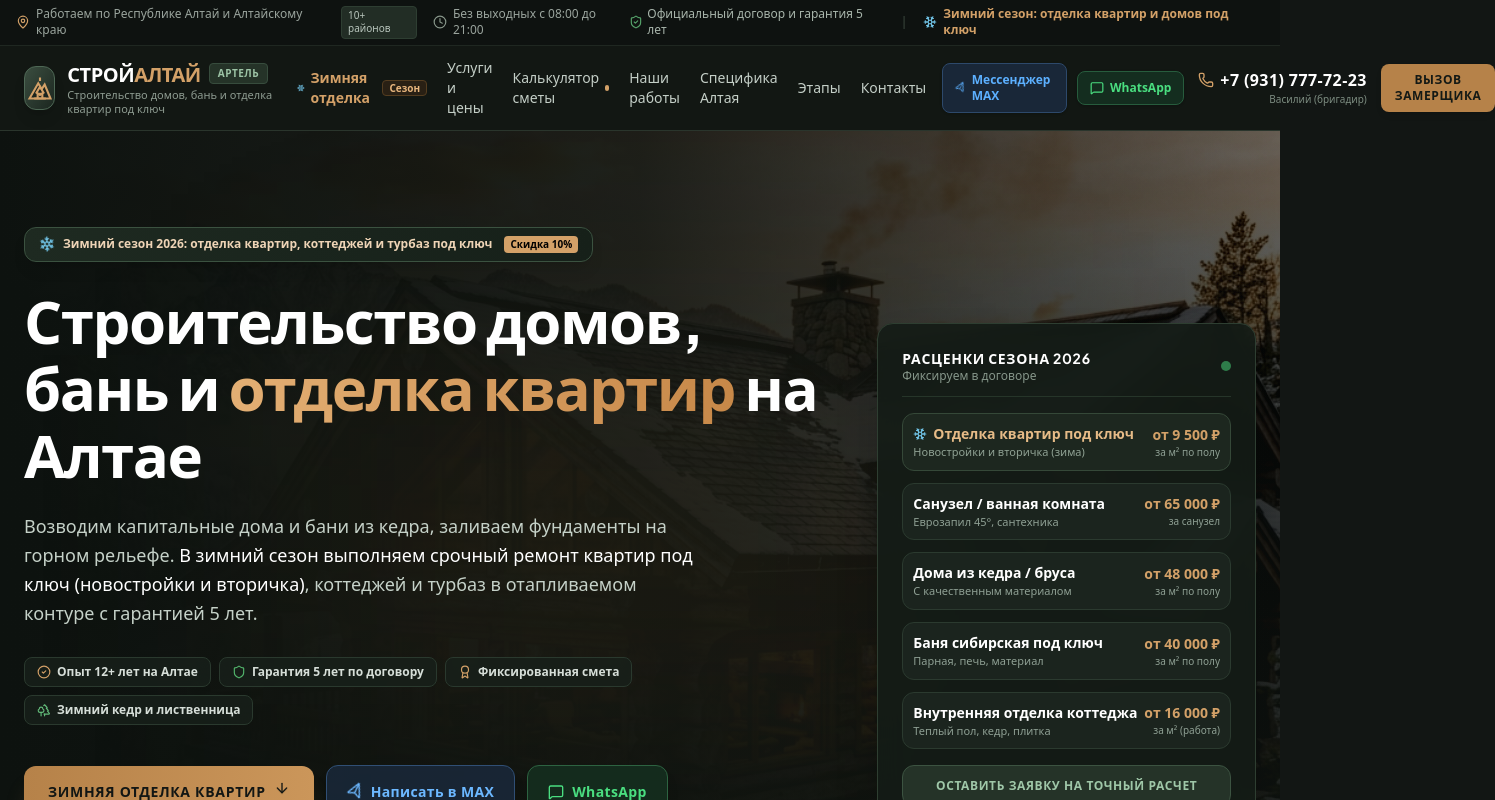
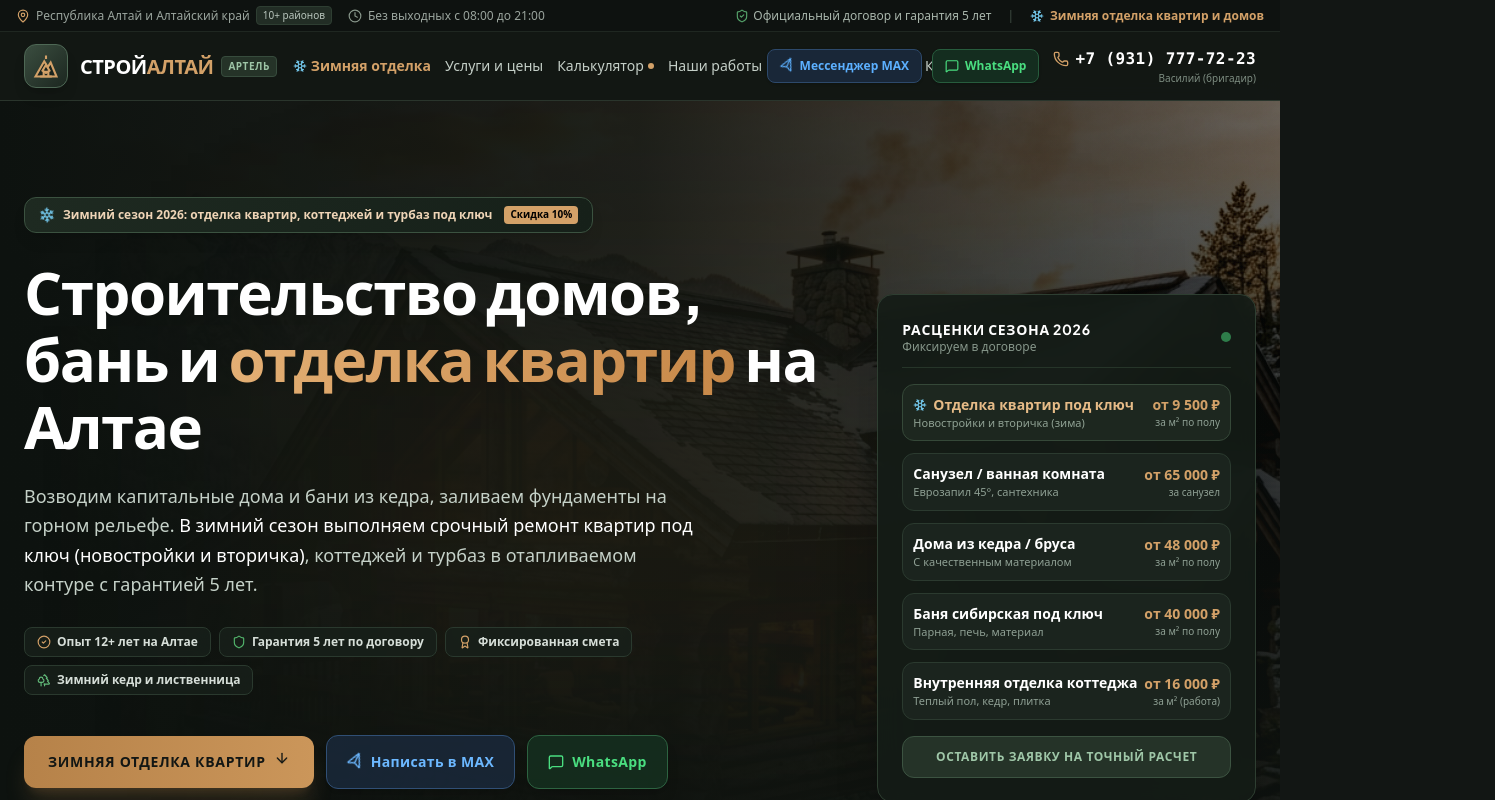
Before and after one commit to calf288-lab/altaistroy, a React (Vite) app: page / in a window 1280 px wide. Shown: the top 800 px of the page, 1495 px wide, since content can reach past the window. Built offline with nearby package versions, Linux system fonts and the light colour scheme; a web font is replaced by a local one.

Commit message:
fix: prevent horizontal overflow and improve header layout
Prevent unintended horizontal scroll by clipping overflows and optimize header responsiveness for smaller screens.

```diff
--- a/index.html
+++ b/index.html
@@ -21,7 +21,7 @@
       window.ym.l = 1 * new Date();
     </script>
   </head>
-  <body class="bg-[#121614] text-[#edece6] antialiased selection:bg-[#c48e58] selection:text-white">
+  <body class="bg-[#121614] text-[#edece6] antialiased selection:bg-[#c48e58] selection:text-white overflow-x-hidden">
     <div id="root"></div>
     <script type="module" src="/src/main.tsx"></script>
   </body>
--- a/src/components/Header.tsx
+++ b/src/components/Header.tsx
@@ -13,18 +13,18 @@ export default function Header({ onOpenConsultation }: HeaderProps) {
   return (
     <header className="sticky top-0 z-40 bg-[#141815]/95 backdrop-blur-md border-b border-[#2a352c] transition-all">
       {/* Top micro-bar for geography & trust */}
-      <div className="hidden md:block bg-[#0e1210] border-b border-[#1f2721] text-xs text-[#9aa49d] py-1.5 px-4">
-        <div className="max-w-7xl mx-auto flex justify-between items-center">
-          <div className="flex items-center gap-4">
+      <div className="hidden md:block bg-[#0e1210] border-b border-[#1f2721] text-xs text-[#9aa49d] py-1.5 px-3 sm:px-4">
+        <div className="max-w-7xl mx-auto flex justify-between items-center gap-2">
+          <div className="flex items-center gap-3 xl:gap-4 flex-shrink-0">
             <div className="relative">
               <button
                 type="button"
                 onClick={() => setRegionsOpen(!regionsOpen)}
                 className="flex items-center gap-1.5 hover:text-[#d3a168] transition-colors cursor-pointer text-left"
               >
-                <MapPin className="w-3.5 h-3.5 text-[#d3a168]" />
-                <span>Работаем по Республике Алтай и Алтайскому краю</span>
-                <span className="text-[10px] bg-[#222d25] text-[#b8c5bc] px-1.5 py-0.5 rounded border border-[#2e3e32]">
+                <MapPin className="w-3.5 h-3.5 text-[#d3a168] flex-shrink-0" />
+                <span className="whitespace-nowrap">Республика Алтай и Алтайский край</span>
+                <span className="text-[10px] bg-[#222d25] text-[#b8c5bc] px-1.5 py-0.5 rounded border border-[#2e3e32] whitespace-nowrap">
                   10+ районов
                 </span>
               </button>
@@ -53,84 +53,90 @@ export default function Header({ onOpenConsultation }: HeaderProps) {
                 </div>
               )}
             </div>
-            <div className="flex items-center gap-1.5">
+            <div className="hidden lg:flex items-center gap-1.5 whitespace-nowrap">
               <Clock className="w-3.5 h-3.5 text-[#88978b]" />
               <span>{CONTACT_INFO.workingHours}</span>
             </div>
           </div>
 
-          <div className="flex items-center gap-4">
-            <span className="flex items-center gap-1 text-[#a8b5ab]">
+          <div className="flex items-center gap-3 xl:gap-4 flex-shrink-0 text-right">
+            <span className="hidden lg:flex items-center gap-1 text-[#a8b5ab] whitespace-nowrap">
               <ShieldCheck className="w-3.5 h-3.5 text-[#55a26a]" />
               Официальный договор и гарантия 5 лет
             </span>
-            <span className="text-[#414f43]">|</span>
-            <a href="#interior-winter" className="flex items-center gap-1.5 text-[#d3a168] hover:text-[#e8b67e] font-semibold transition-colors">
-              <Snowflake className="w-3.5 h-3.5 text-[#73c7eb] animate-pulse" />
-              <span>Зимний сезон: отделка квартир и домов под ключ</span>
+            <span className="hidden xl:inline text-[#414f43]">|</span>
+            <a href="#interior-winter" className="flex items-center gap-1.5 text-[#d3a168] hover:text-[#e8b67e] font-semibold transition-colors whitespace-nowrap">
+              <Snowflake className="w-3.5 h-3.5 text-[#73c7eb] animate-pulse flex-shrink-0" />
+              <span>Зимняя отделка квартир и домов</span>
             </a>
           </div>
         </div>
       </div>
 
       {/* Main navigation bar */}
-      <div className="max-w-7xl mx-auto px-4 sm:px-6 py-3">
-        <div className="flex items-center justify-between gap-4">
+      <div className="max-w-7xl mx-auto px-3 sm:px-4 lg:px-6 py-2.5 sm:py-3">
+        <div className="flex items-center justify-between gap-2 lg:gap-3 xl:gap-4">
 
           {/* Logo & Brand */}
-          <a href="#" className="flex items-center gap-3 group text-decoration-none">
-            <div className="w-11 h-11 rounded-xl bg-gradient-to-br from-[#3b4e40] to-[#1c2720] border border-[#4e6855] flex items-center justify-center shadow-lg group-hover:border-[#d3a168] transition-colors">
-              <svg className="w-7 h-7 text-[#d3a168]" viewBox="0 0 24 24" fill="none" stroke="currentColor" strokeWidth="1.8">
+          <a href="#" className="flex items-center gap-2 sm:gap-2.5 xl:gap-3 group text-decoration-none flex-shrink-0">
+            <div className="w-10 h-10 sm:w-11 sm:h-11 rounded-xl bg-gradient-to-br from-[#3b4e40] to-[#1c2720] border border-[#4e6855] flex items-center justify-center shadow-lg group-hover:border-[#d3a168] transition-colors flex-shrink-0">
+              <svg className="w-6 h-6 sm:w-7 sm:h-7 text-[#d3a168]" viewBox="0 0 24 24" fill="none" stroke="currentColor" strokeWidth="1.8">
                 <path d="m3 21 7.5-13 3 5 2.5-4 5 12Z" fill="#1b241e" />
                 <path d="M7 21h10M12 11l-3 5 3 2 3-2-3-5Z" />
                 <path d="M12 3v3M10 21v-4h4v4" />
               </svg>
             </div>
             <div>
-              <div className="flex items-center gap-2">
-                <span className="text-xl font-bold tracking-tight text-white font-heading">
+              <div className="flex items-center gap-1.5 sm:gap-2">
+                <span className="text-lg sm:text-xl font-bold tracking-tight text-white font-heading whitespace-nowrap">
                   СТРОЙ<span className="text-[#d3a168]">АЛТАЙ</span>
                 </span>
-                <span className="hidden sm:inline-block text-[10px] uppercase tracking-wider font-semibold px-2 py-0.5 rounded bg-[#253328] text-[#9dc4a6] border border-[#374c3d]">
+                <span className="hidden sm:inline-block text-[10px] uppercase tracking-wider font-semibold px-1.5 py-0.5 rounded bg-[#253328] text-[#9dc4a6] border border-[#374c3d]">
                   Артель
                 </span>
               </div>
-              <p className="text-[11px] text-[#8e9c91] leading-tight">
+              <p className="text-[11px] text-[#8e9c91] leading-tight hidden 2xl:block">
                 Строительство домов, бань и отделка квартир под ключ
               </p>
             </div>
           </a>
 
           {/* Desktop Nav Links */}
-          <nav className="hidden lg:flex items-center gap-5 text-sm font-medium text-[#c4cfc7]">
-            <a href="#interior-winter" className="text-[#d3a168] hover:text-[#e8b67e] transition-colors flex items-center gap-1.5 font-semibold">
-              <Snowflake className="w-3.5 h-3.5 text-[#73c7eb]" />
+          <nav className="hidden lg:flex items-center gap-2 xl:gap-3.5 2xl:gap-5 text-xs xl:text-sm font-medium text-[#c4cfc7] flex-shrink min-w-0">
+            <a href="#interior-winter" className="text-[#d3a168] hover:text-[#e8b67e] transition-colors flex items-center gap-1 font-semibold whitespace-nowrap">
+              <Snowflake className="w-3.5 h-3.5 text-[#73c7eb] flex-shrink-0" />
               <span>Зимняя отделка</span>
-              <span className="text-[10px] bg-[#292014] text-[#e8b67e] px-1.5 py-0.2 rounded border border-[#543d20]">Сезон</span>
+              <span className="text-[10px] bg-[#292014] text-[#e8b67e] px-1.5 py-0.2 rounded border border-[#543d20] hidden 2xl:inline">Сезон</span>
             </a>
-            <a href="#services" className="hover:text-[#d3a168] transition-colors">Услуги и цены</a>
-            <a href="#calculator" className="hover:text-[#d3a168] transition-colors flex items-center gap-1">
-              <span>Калькулятор сметы</span>
-              <span className="w-1.5 h-1.5 rounded-full bg-[#d3a168]"></span>
+            <a href="#services" className="hover:text-[#d3a168] transition-colors whitespace-nowrap">
+              Услуги<span className="hidden xl:inline"> и цены</span>
             </a>
-            <a href="#portfolio" className="hover:text-[#d3a168] transition-colors">Наши работы</a>
-            <a href="#why-altai" className="hover:text-[#d3a168] transition-colors">Специфика Алтая</a>
-            <a href="#process" className="hover:text-[#d3a168] transition-colors">Этапы</a>
-            <a href="#contacts" className="hover:text-[#d3a168] transition-colors">Контакты</a>
+            <a href="#calculator" className="hover:text-[#d3a168] transition-colors flex items-center gap-1 whitespace-nowrap">
+              <span>Калькулятор<span className="hidden 2xl:inline"> сметы</span></span>
+              <span className="w-1.5 h-1.5 rounded-full bg-[#d3a168] flex-shrink-0"></span>
+            </a>
+            <a href="#portfolio" className="hover:text-[#d3a168] transition-colors whitespace-nowrap">
+              <span className="hidden xl:inline">Наши </span>работы
+            </a>
+            <a href="#why-altai" className="hover:text-[#d3a168] transition-colors whitespace-nowrap hidden xl:inline">
+              Специфика
+            </a>
+            <a href="#process" className="hover:text-[#d3a168] transition-colors whitespace-nowrap hidden xl:inline">Этапы</a>
+            <a href="#contacts" className="hover:text-[#d3a168] transition-colors whitespace-nowrap">Контакты</a>
           </nav>
 
           {/* Right action area: Messengers & Phone */}
-          <div className="hidden sm:flex items-center gap-2.5">
+          <div className="hidden sm:flex items-center gap-2 xl:gap-2.5 flex-shrink-0">
             {/* MAX Messenger Button */}
             <a
               href={CONTACT_INFO.maxMessengerUrl}
               target="_blank"
               rel="noopener noreferrer"
-              className="flex items-center gap-1.5 px-3 py-2 rounded-lg bg-[#192738] hover:bg-[#20344c] border border-[#2d496b] text-[#5cb0ff] text-xs font-semibold transition-all hover:scale-[1.02] shadow-sm"
+              className="flex items-center gap-1.5 px-2.5 xl:px-3 py-1.5 xl:py-2 rounded-lg bg-[#192738] hover:bg-[#20344c] border border-[#2d496b] text-[#5cb0ff] text-xs font-semibold transition-all hover:scale-[1.02] shadow-sm whitespace-nowrap"
               title="Написать в мессенджер MAX"
             >
               <Send className="w-3.5 h-3.5 rotate-[-20deg]" />
-              <span>Мессенджер MAX</span>
+              <span><span className="hidden xl:inline">Мессенджер </span>MAX</span>
             </a>
 
             {/* WhatsApp Button */}
@@ -138,7 +144,7 @@ export default function Header({ onOpenConsultation }: HeaderProps) {
               href={CONTACT_INFO.whatsappUrl}
               target="_blank"
               rel="noopener noreferrer"
-              className="flex items-center gap-1.5 px-3 py-2 rounded-lg bg-[#142d1f] hover:bg-[#1a3a29] border border-[#275c3d] text-[#4ade80] text-xs font-semibold transition-all hover:scale-[1.02] shadow-sm"
+              className="flex items-center gap-1.5 px-2.5 xl:px-3 py-1.5 xl:py-2 rounded-lg bg-[#142d1f] hover:bg-[#1a3a29] border border-[#275c3d] text-[#4ade80] text-xs font-semibold transition-all hover:scale-[1.02] shadow-sm whitespace-nowrap"
               title="Написать в WhatsApp"
             >
               <MessageSquare className="w-3.5 h-3.5" />
@@ -151,8 +157,8 @@ export default function Header({ onOpenConsultation }: HeaderProps) {
                 href={CONTACT_INFO.telLink}
                 className="text-sm xl:text-base font-bold text-white hover:text-[#d3a168] transition-colors tracking-wide flex items-center gap-1.5 whitespace-nowrap"
               >
-                <Phone className="w-4 h-4 text-[#d3a168] flex-shrink-0" />
-                <span className="whitespace-nowrap">{CONTACT_INFO.phoneDisplay}</span>
+                <Phone className="w-3.5 h-3.5 xl:w-4 xl:h-4 text-[#d3a168] flex-shrink-0" />
+                <span className="whitespace-nowrap font-mono">{CONTACT_INFO.phoneDisplay}</span>
               </a>
               <span className="text-[10px] text-[#7d8d81] block whitespace-nowrap">Василий (бригадир)</span>
             </div>
@@ -161,14 +167,14 @@ export default function Header({ onOpenConsultation }: HeaderProps) {
             <button
               type="button"
               onClick={onOpenConsultation}
-              className="hidden xl:inline-flex px-3.5 py-2 rounded-lg bg-[#b68249] hover:bg-[#c99256] text-[#141915] font-bold text-xs uppercase tracking-wider transition-all shadow-md active:scale-95 cursor-pointer ml-1"
+              className="hidden 2xl:inline-flex px-3.5 py-2 rounded-lg bg-[#b68249] hover:bg-[#c99256] text-[#141915] font-bold text-xs uppercase tracking-wider transition-all shadow-md active:scale-95 cursor-pointer ml-1 whitespace-nowrap"
             >
               Вызов замерщика
             </button>
           </div>
 
-          {/* Mobile hamburger button */}
-          <div className="flex items-center gap-2 sm:hidden">
+          {/* Mobile/Tablet hamburger button */}
+          <div className="flex items-center gap-2 lg:hidden flex-shrink-0">
             <a
               href={CONTACT_INFO.telLink}
               className="p-2 rounded-lg bg-[#b68249] text-[#141815] flex items-center justify-center font-bold"
@@ -179,7 +185,7 @@ export default function Header({ onOpenConsultation }: HeaderProps) {
             <button
               type="button"
               onClick={() => setMobileMenuOpen(!mobileMenuOpen)}
-              className="p-2 rounded-lg bg-[#1e2621] border border-[#2f3d33] text-[#c9d4cd] hover:text-white"
+              className="p-2 rounded-lg bg-[#1e2621] border border-[#2f3d33] text-[#c9d4cd] hover:text-white cursor-pointer"
               aria-label="Меню"
             >
               {mobileMenuOpen ? <X className="w-5 h-5" /> : <Menu className="w-5 h-5" />}
@@ -191,7 +197,7 @@ export default function Header({ onOpenConsultation }: HeaderProps) {
 
       {/* Mobile Drawer Menu */}
       {mobileMenuOpen && (
-        <div className="sm:hidden bg-[#141815] border-b border-[#2b372d] px-4 py-5 animate-in slide-in-from-top-2">
+        <div className="lg:hidden bg-[#141815] border-b border-[#2b372d] px-4 py-5 animate-in slide-in-from-top-2">
           <div className="flex flex-col gap-3 text-base font-medium text-[#d3ded6] mb-5">
             <a
               href="#interior-winter"
--- a/src/index.css
+++ b/src/index.css
@@ -12,4 +12,10 @@
 
 html {
   scroll-behavior: smooth;
+  overflow-x: clip;
 }
+
+body {
+  overflow-x: clip;
+  width: 100%;
+}
```
